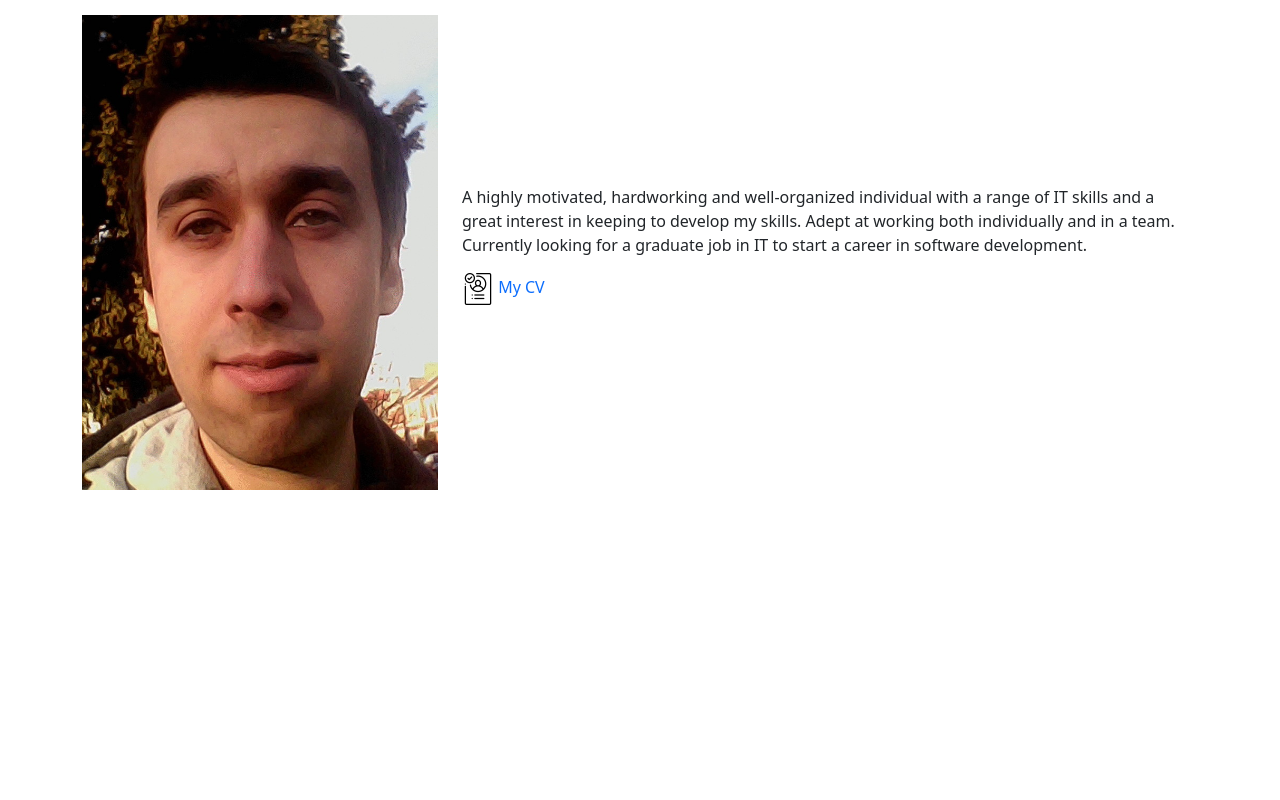
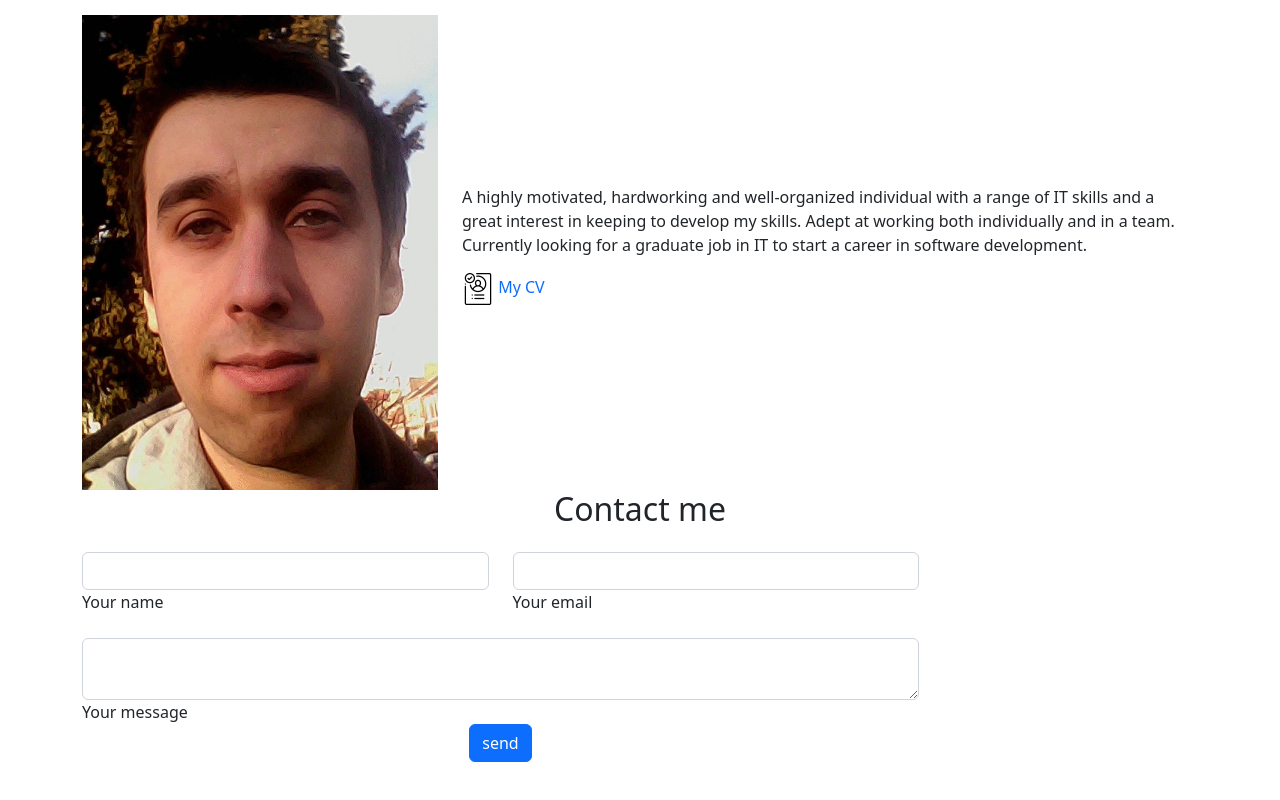
Before and after one commit to vitanv/web-porftolio, a plain HTML site: page index.html in a window 1280 px wide. Shown: the part 895-1695 px from the top of the page. Before the commit the page ends 1385 px from the top, so only its background shows below. Drawn offline with nearby package versions, Linux system fonts and the light colour scheme.

Commit message:
Started contact section

```diff
--- a/assets/style/style.css
+++ b/assets/style/style.css
@@ -40,3 +40,6 @@
 a:link{
     text-decoration: none;
 }
+.contacts{
+    min-height:100vh;
+}
--- a/index.html
+++ b/index.html
@@ -73,6 +73,40 @@
 
             </div>
         </section>
+        <section class="contacts">
+            <h2 class="text-center">Contact me</h2>
+            <div class="container mt-3">
+                <div class="col-md-9 mb-md-0 mb-5">
+                    <form class="contact-form" name="contanct-form" action="mail.php" method="POSt">
+                        <div class="row mt-4">
+                            <div class="col-md-6">
+                                <div class="md-form mb-0">
+                                    <input type="text" class="form-control" id="name" name="name">
+                                    <label for="name">Your name</label>
+                                </div>
+                            </div>
+                            <div class="col-md-6">
+                                <div class="md-form mb-0">
+                                    <input type="text" class="form-control" id="email" name="email">
+                                    <label for="email">Your email</label>
+                                </div>
+                            </div>
+                        </div>
+                        <div class="row mt-4">
+                            <div class="col-md-12">
+                                <div class="md-form">
+                                    <textarea type="text" class="form-control md-textarea" id="message" name="message" rows="2"></textarea>
+                                    <label for="message">Your message</label>
+                                </div>
+                            </div>
+                        </div>
+                    </form>
+                    <div class="text-center text-md-left">
+                        <a class="btn btn-primary" id="send-btn">send</a>
+                    </div>
+                </div>
+            </div>
+        </section>
         <script src="assets/script/script.js"></script>
     </body>
 </html>
```
